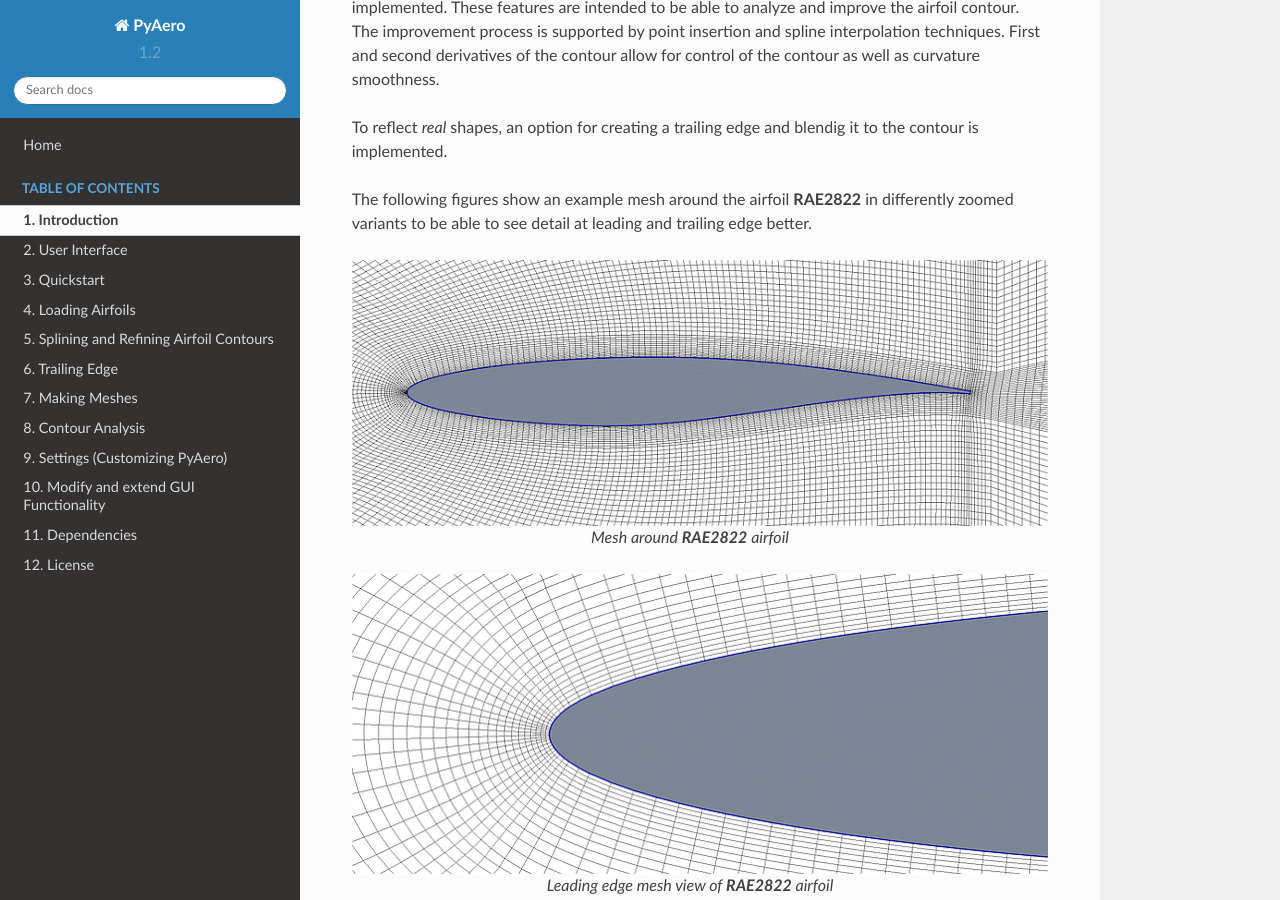
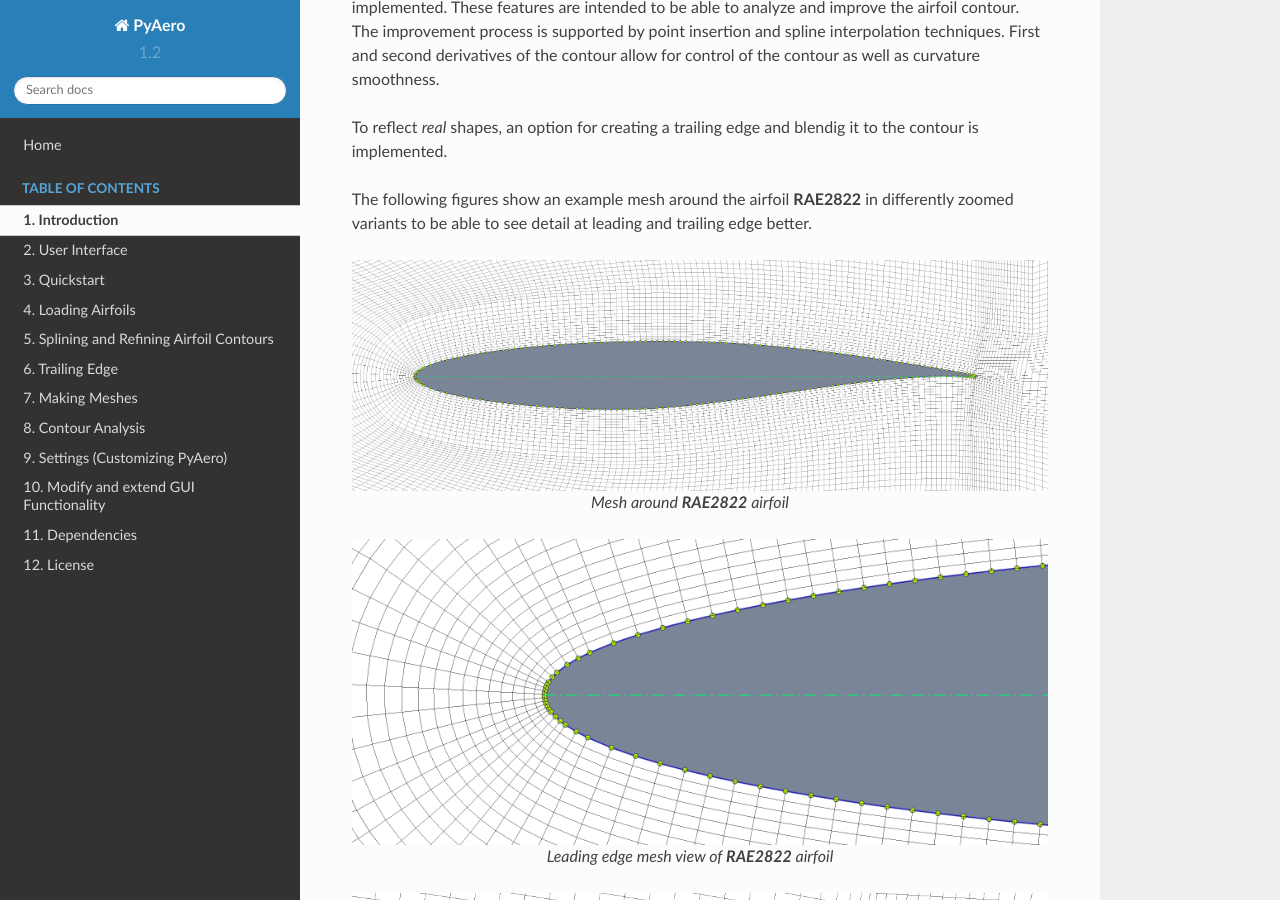
Before and after one commit to chiefenne/PyAero, a Sphinx documentation site: the page built from docs/introduction.rst, in a window 1280 px wide and 900 px high, scrolled down 596 px. Built offline with Sphinx 7.4.7 and the Read the Docs theme 2.0.0, drawn with Linux system fonts in a browser that asks for light colours.

Commit message:
update docu

```diff
--- a/docs/index.rst
+++ b/docs/index.rst
@@ -88,7 +88,7 @@ Features
    - Wake region
    - Windtunnel
 
- - Mesh export
+ - Mesh export (most formats based on the `meshio <https://github.com/nschloe/meshio>` library)
 
    - `AVL FIRE <https://www.avl.com/fire>`_ (*.flma)
    - `SU2 <https://su2code.github.io/>`_ (*.su2)
--- a/docs/introduction.rst
+++ b/docs/introduction.rst
@@ -16,25 +16,25 @@ To reflect *real* shapes, an option for creating a trailing edge and blendig it
 The following figures show an example mesh around the airfoil **RAE2822** in differently zoomed variants to be able to see detail at leading and trailing edge better.
 
 .. _figure_mesh_RAE2822:
-.. figure::  images/mesh_RAE2822_753x288.gif
+.. figure::  images/mesh_RAE2822_MAC.png
    :align:   center
-   :target:  _images/mesh_RAE2822_753x288.gif
+   :target:  _images/mesh_RAE2822_MAC.png
    :name: mesh_RAE2822_753x288
 
    Mesh around **RAE2822** airfoil
 
 .. _figure_LE_mesh_RAE2822:
-.. figure::  images/LE_mesh_RAE2822.gif
+.. figure::  images/LE_mesh_RAE2822_MAC.png
    :align:   center
-   :target:  _images/LE_mesh_RAE2822.gif
+   :target:  _images/LE_mesh_RAE2822_MAC.png
    :name: LE_mesh_RAE2822
 
    Leading edge mesh view of **RAE2822** airfoil
 
 .. _figure_TE_mesh_RAE2822:
-.. figure::  images/TE_mesh_RAE2822.gif
+.. figure::  images/TE_mesh_RAE2822_MAC.png
    :align:   center
-   :target:  _images/TE_mesh_RAE2822.gif
+   :target:  _images/TE_mesh_RAE2822_MAC.png
    :name: TE_mesh_RAE2822
 
    Trailing edge mesh view of **RAE2822** airfoil
```
